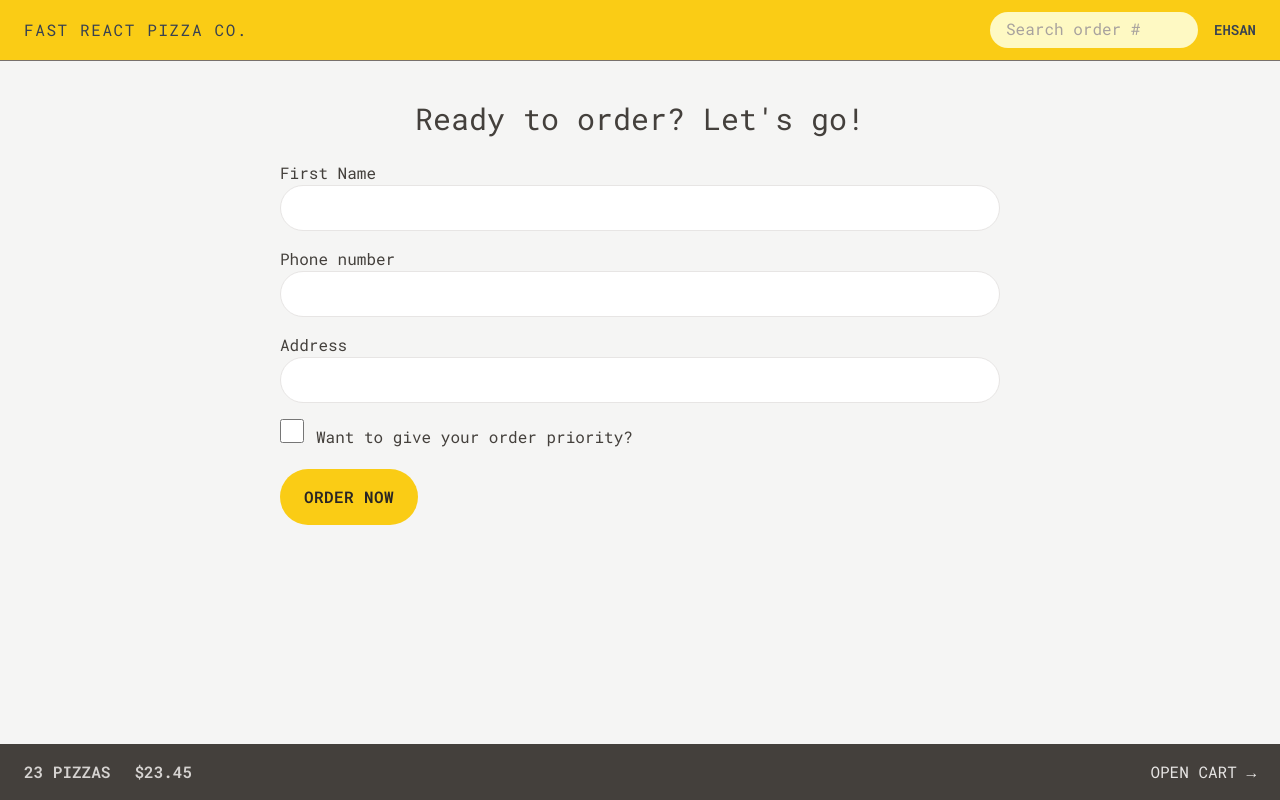
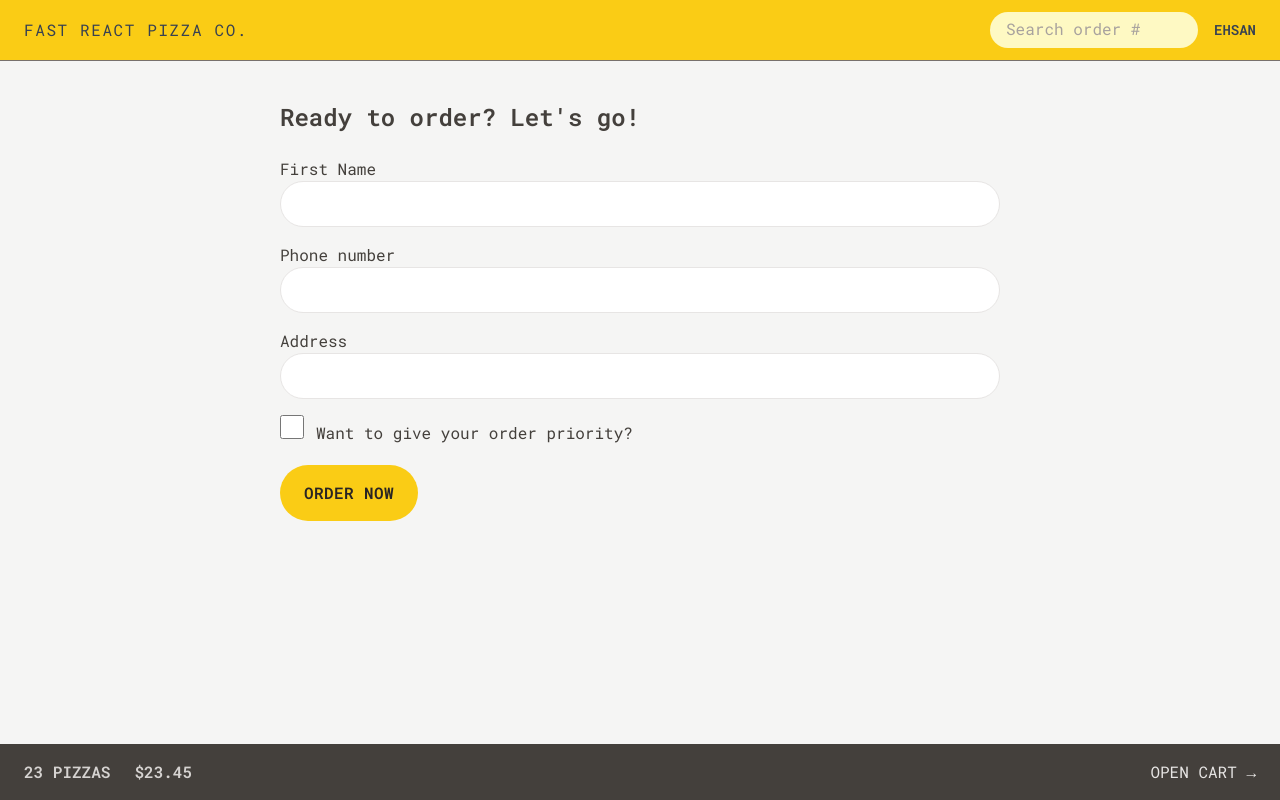
Before and after one commit to ehsanmehrjoo/Fast-React-Pizza, a React (Vite) app: page /order/new in a window 1280 px wide. Built offline with nearby package versions, Linux system fonts and the light colour scheme.

Commit message:
Update   CreateOrder   tailwind

```diff
--- a/src/features/order/CreateOrder.jsx
+++ b/src/features/order/CreateOrder.jsx
@@ -42,7 +42,7 @@ function CreateOrder() {
 
   return (
     <div  >
-      <h2 className="mb-4 text-3xl	text-center">Ready to order? Let's go!</h2>
+      <h2 className="mb-4 ml-6 font-semibold text-xl	sm:text-2xl">Ready to order? Let's go!</h2>
 
       <Form method="POST" className="m-6">
         <div>
```
